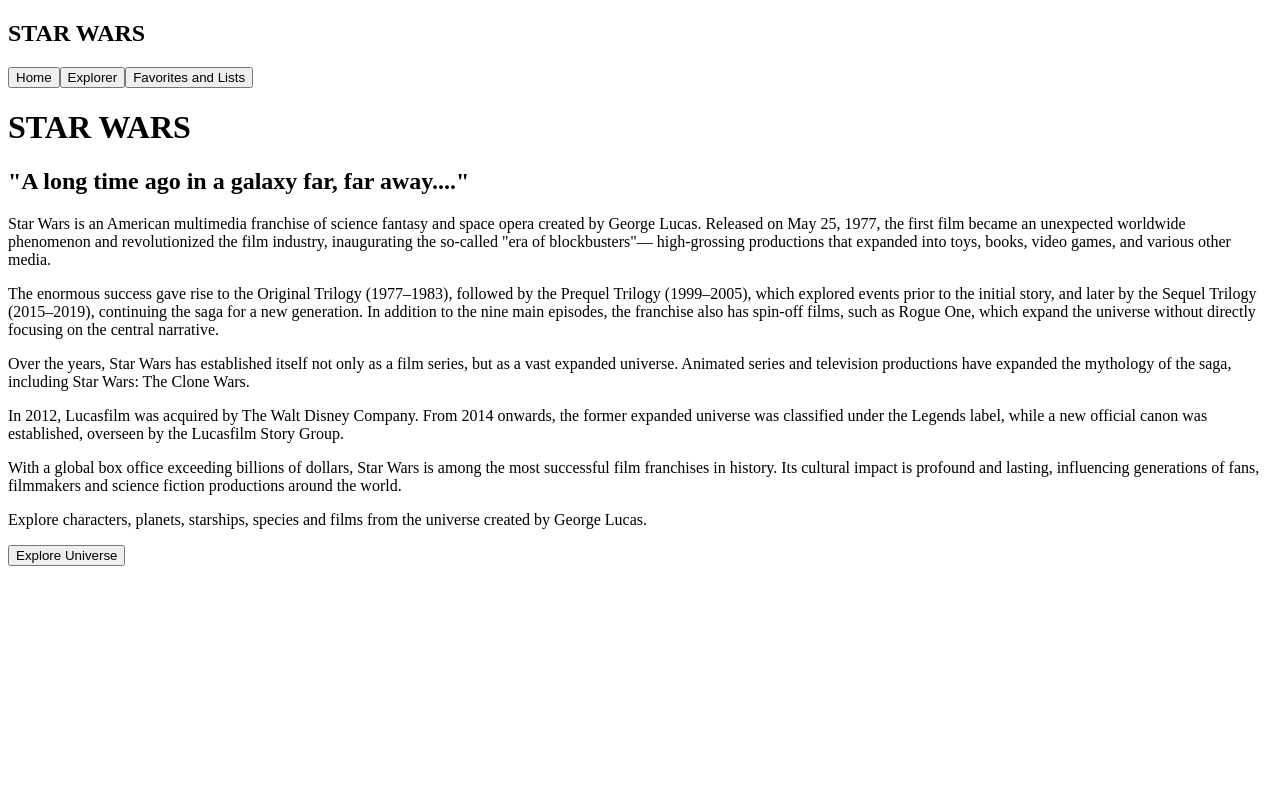
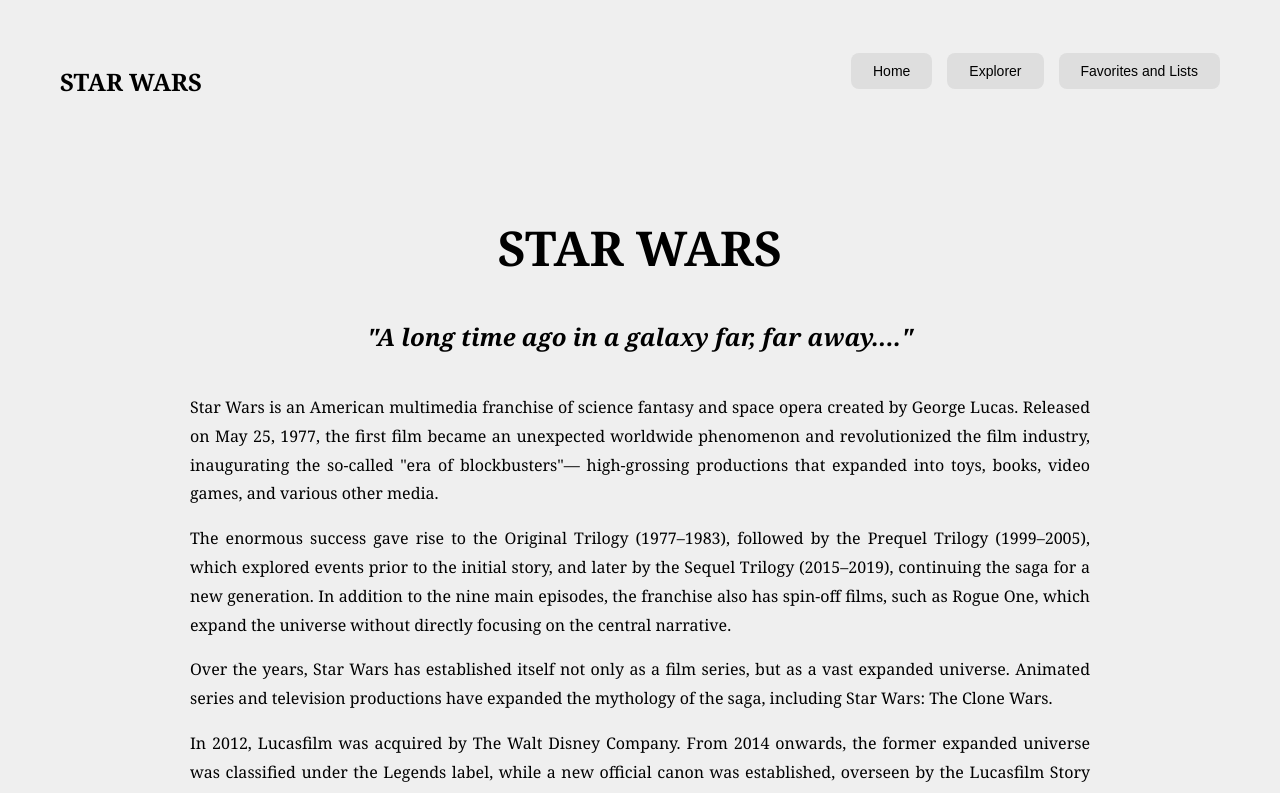
Before and after one commit to deniselmatos/sw_explorer, a React (Vite) app: page / in a window 1280 px wide. Shown: the top 793 px of the page. Built offline with nearby package versions, Linux system fonts and the light colour scheme; no server answers.

Commit message:
Alterações

```diff
--- a/src/components/styles/components.css
+++ b/src/components/styles/components.css
@@ -0,0 +1,172 @@
+/* =========================
+   NAVBAR
+========================= */
+
+.navbar {
+  display: flex;
+  justify-content: space-between;
+  align-items: center;
+  padding: 25px 60px;
+}
+
+.navbar-logo {
+  font-weight: bold;
+  cursor: pointer;
+}
+
+.navbar-buttons {
+  display: flex;
+  gap: 15px;
+}
+
+.navbar-button {
+  background: #dedede;
+  border: none;
+  padding: 10px 22px;
+  border-radius: 8px;
+  cursor: pointer;
+  font-size: 14px;
+  transition: all 0.2s ease;
+}
+
+.navbar-button:hover {
+  background: #d5d5d5;
+  transform: translateY(-1px);
+}
+
+
+/* =========================
+   TABS
+========================= */
+
+.tabs {
+  display: flex;
+  justify-content: center;
+  gap: 12px;
+  margin-bottom: 25px;
+}
+
+.tabs button {
+  background: #e3e3e3;
+  border: none;
+  padding: 10px 22px;
+  border-radius: 25px;
+  cursor: pointer;
+  font-size: 14px;
+  transition: all 0.2s ease;
+}
+
+.tabs button.active {
+  background: #cfcfcf;
+}
+
+.tabs button:hover {
+  background: #d5d5d5;
+  transform: translateY(-1px);
+}
+
+
+/* =========================
+   GRID
+========================= */
+
+.grid {
+  display: grid;
+  grid-template-columns: repeat(auto-fill, minmax(250px, 1fr));
+  gap: 20px;
+}
+
+
+/* =========================
+   CARD
+========================= */
+
+.card {
+  background: white;
+  padding: 20px;
+  border-radius: 10px;
+  box-shadow: 0 2px 8px rgba(0,0,0,0.08);
+  text-align: center;
+}
+
+.card h2 {
+  margin-bottom: 20px;
+}
+
+.card h3 {
+  margin-bottom: 12px;
+  font-size: 15px;
+}
+
+
+/* =========================
+   FAVORITES - CENTRALIZAR BLOCOS GRANDES
+========================= */
+
+/* Centraliza apenas as seções principais */
+.favorites-page > div {
+  max-width: 900px;
+  margin: 0 auto 50px auto; /* centraliza horizontalmente */
+}
+
+
+/* =========================
+   BOTÕES PADRÃO
+========================= */
+
+button {
+  background: #e5e5e5;
+  border: none;
+  padding: 10px 22px;
+  border-radius: 8px;
+  cursor: pointer;
+  font-size: 14px;
+  font-weight: 500;
+  transition: all 0.2s ease;
+}
+
+button:hover {
+  background: #d5d5d5;
+  transform: translateY(-1px);
+}
+
+.card button {
+  padding: 8px 18px;
+  font-size: 13px;
+  margin: 6px;
+}
+
+
+/* =========================
+   MODAL
+========================= */
+
+.modal-overlay {
+  position: fixed;
+  inset: 0;
+  background: rgba(0,0,0,0.6);
+  display: flex;
+  justify-content: center;
+  align-items: center;
+  z-index: 1000;
+}
+
+.modal-content {
+  background: white;
+  padding: 30px;
+  border-radius: 10px;
+  width: 400px;
+  max-width: 90%;
+  text-align: center;
+  position: relative;
+}
+
+.modal-close {
+  position: absolute;
+  top: 10px;
+  right: 12px;
+  background: transparent;
+  border: none;
+  cursor: pointer;
+  font-size: 18px;
+}
--- a/src/main.jsx
+++ b/src/main.jsx
@@ -1,6 +1,8 @@
 import React from "react";
 import ReactDOM from "react-dom/client";
 import App from "./App";
+import "./pages/styles/pages.css";
+import "./components/styles/components.css";
 
 ReactDOM.createRoot(document.getElementById("root")).render(
   <React.StrictMode>
--- a/src/pages/Favorites.jsx
+++ b/src/pages/Favorites.jsx
@@ -13,10 +13,18 @@
   const [filter, setFilter] = useState("all");
   const [blockedId, setBlockedId] = useState(null);
 
+  /* =========================
+     FAVORITES FILTER
+  ==========================*/
+
   const filteredFavorites =
     filter === "all"
       ? favorites
       : favorites.filter((f) => f.type === filter);
+
+  /* =========================
+     SORT FILMS
+  ==========================*/
 
   const sortedFilms = [...films].sort((a, b) => {
     if (orderType === "release") {
@@ -43,16 +51,20 @@
   }
 
   return (
-    <div>
+    <div className="favorites-page">
       <h1>Favorites</h1>
 
-      <div style={{ marginBottom: 10 }}>
-        <button onClick={() => setFilter("all")}>All</button>
-        <button onClick={() => setFilter("film")}>Films</button>
-        <button onClick={() => setFilter("character")}>Characters</button>
-        <button onClick={() => setFilter("planet")}>Planets</button>
-        <button onClick={() => setFilter("species")}>Species</button>
-        <button onClick={() => setFilter("starship")}>Starships</button>
+      {/* FILTER TABS */}
+      <div className="tabs">
+        {["all","film","character","planet","species","starship"].map((type) => (
+          <button
+            key={type}
+            className={filter === type ? "active" : ""}
+            onClick={() => setFilter(type)}
+          >
+            {type.charAt(0).toUpperCase() + type.slice(1)}
+          </button>
+        ))}
       </div>
 
       {favorites.length === 0 ? (
@@ -60,58 +72,67 @@
       ) : filteredFavorites.length === 0 ? (
         <p>No favorites in this category.</p>
       ) : (
-        filteredFavorites.map((fav) => (
-          <div key={fav.id} style={{ marginBottom: 8 }}>
-            <p>{fav.data.name || fav.data.title}</p>
+        <div className="grid">
+          {filteredFavorites.map((fav) => (
+            <div key={fav.id} className="card">
+              <h3>{fav.data.name || fav.data.title}</h3>
             </div>
-        ))
+          ))}
+        </div>
       )}
 
       <hr />
 
+      {/* MOVIE CHECKLIST */}
       <h1>Movie Checklist</h1>
 
-      <div style={{ marginBottom: 10 }}>
-        <label>
-          <input
-            type="radio"
-            value="release"
-            checked={orderType === "release"}
-            onChange={(e) => setOrderType(e.target.value)}
-          />
+      <div className="tabs">
+        <button
+          className={orderType === "release" ? "active" : ""}
+          onClick={() => setOrderType("release")}
+        >
           Release Order
-        </label>
+        </button>
 
-        <label style={{ marginLeft: 15 }}>
-          <input
-            type="radio"
-            value="chronological"
-            checked={orderType === "chronological"}
-            onChange={(e) => setOrderType(e.target.value)}
-          />
+        <button
+          className={orderType === "chronological" ? "active" : ""}
+          onClick={() => setOrderType("chronological")}
+        >
           Chronological Order
-        </label>
+        </button>
       </div>
 
+      {/* USANDO SUA GRID PADRÃO */}
+      <div className="grid">
+
+        {/* TO WATCH */}
+        <div className="card">
           <h2>To Watch</h2>
+
           {toWatch.map((film) => (
-        <div key={film.id} style={{ marginBottom: 10 }}>
-          <p>{film.title}</p>
+            <div key={film.id} className="card" style={{ marginBottom: "10px" }}>
+              <h3>{film.title}</h3>
 
               <button onClick={() => handleMove(film.id, "watching")}>
                 Start
               </button>
 
               {blockedId === film.id && (
-            <p>You must watch the previous movie first.</p>
+                <p style={{ color: "red", fontSize: "12px" }}>
+                  You must watch the previous movie first.
+                </p>
               )}
             </div>
           ))}
+        </div>
 
+        {/* WATCHING */}
+        <div className="card">
           <h2>Watching</h2>
+
           {watching.map((film) => (
-        <div key={film.id} style={{ marginBottom: 10 }}>
-          <p>{film.title}</p>
+            <div key={film.id} className="card" style={{ marginBottom: "10px" }}>
+              <h3>{film.title}</h3>
 
               <button onClick={() => handleMove(film.id, "toWatch")}>
                 Back
@@ -120,17 +141,17 @@
               <button onClick={() => handleMove(film.id, "watched")}>
                 Finish
               </button>
-
-          {blockedId === film.id && (
-            <p>You must watch the previous movie first.</p>
-          )}
             </div>
           ))}
+        </div>
 
+        {/* WATCHED */}
+        <div className="card">
           <h2>Watched</h2>
+
           {watched.map((film) => (
-        <div key={film.id} style={{ marginBottom: 10 }}>
-          <p>{film.title}</p>
+            <div key={film.id} className="card" style={{ marginBottom: "10px" }}>
+              <h3>{film.title}</h3>
 
               <button onClick={() => handleMove(film.id, "watching")}>
                 Rewatch
@@ -138,6 +159,9 @@
             </div>
           ))}
         </div>
+
+      </div>
+    </div>
   );
 }
 
--- a/src/pages/styles/pages.css
+++ b/src/pages/styles/pages.css
@@ -0,0 +1,119 @@
+body {
+  background: #efefef;
+  font-family: Georgia, serif;
+  margin: 0;
+}
+
+/* ================= HOME ================= */
+
+.home-container {
+  max-width: 900px;
+  margin: 0 auto;
+  text-align: center;
+  padding: 40px 20px;
+}
+
+.home-title {
+  font-size: 48px;
+  margin-bottom: 10px;
+}
+
+.home-subtitle {
+  font-style: italic;
+  margin-bottom: 40px;
+}
+
+.home-text {
+  text-align: justify;
+  line-height: 1.8;
+  margin-bottom: 30px;
+}
+
+.home-final-line {
+  text-align: center;
+  font-weight: bold;
+  margin-top: 30px;
+}
+
+.home-button {
+  background: #dcdcdc;
+  border: none;
+  padding: 10px 25px;
+  border-radius: 10px;
+  cursor: pointer;
+  transition: 0.3s;
+}
+
+.home-button:hover {
+  background: #cfcfcf;
+}
+
+/* ================= EXPLORE ================= */
+
+.explore-page {
+  max-width: 1100px;
+  margin: 40px auto;
+  background: #f5f5f7;
+  padding: 50px 40px;
+  border-radius: 12px;
+  text-align: center;
+}
+
+/* Título */
+.explore-page h1 {
+  margin-bottom: 30px;
+}
+
+/* Filtros (Search + Select) */
+.explore-filters {
+  display: flex;
+  justify-content: center;
+  flex-wrap: wrap;
+  gap: 15px;
+  margin-bottom: 60px; /* 🔥 espaço maior antes dos blocos */
+}
+
+/* Input e Select */
+.explore-page input,
+.explore-page select {
+  padding: 10px 18px;
+  font-size: 14px;
+  border-radius: 8px;
+  border: 1px solid #ccc;
+  min-width: 220px;
+  transition: 0.2s;
+}
+
+.explore-page input:focus,
+.explore-page select:focus {
+  outline: none;
+  border-color: #999;
+}
+
+/* Espaço extra da grid */
+.explore-page .grid {
+  margin-top: 10px;
+}
+
+/* ================= FAVORITES ================= */
+
+.favorites-page {
+  max-width: 1100px;
+  margin: 40px auto;
+  background: #f5f5f7;
+  padding: 50px 40px;
+  border-radius: 12px;
+  text-align: center;
+}
+
+.favorites-page h1 {
+  margin-bottom: 30px;
+}
+
+hr {
+  margin: 50px 0;
+}
+
+h2 {
+  margin-top: 40px;
+}
```
Lines whose indentation alone changed are shown as unchanged.
